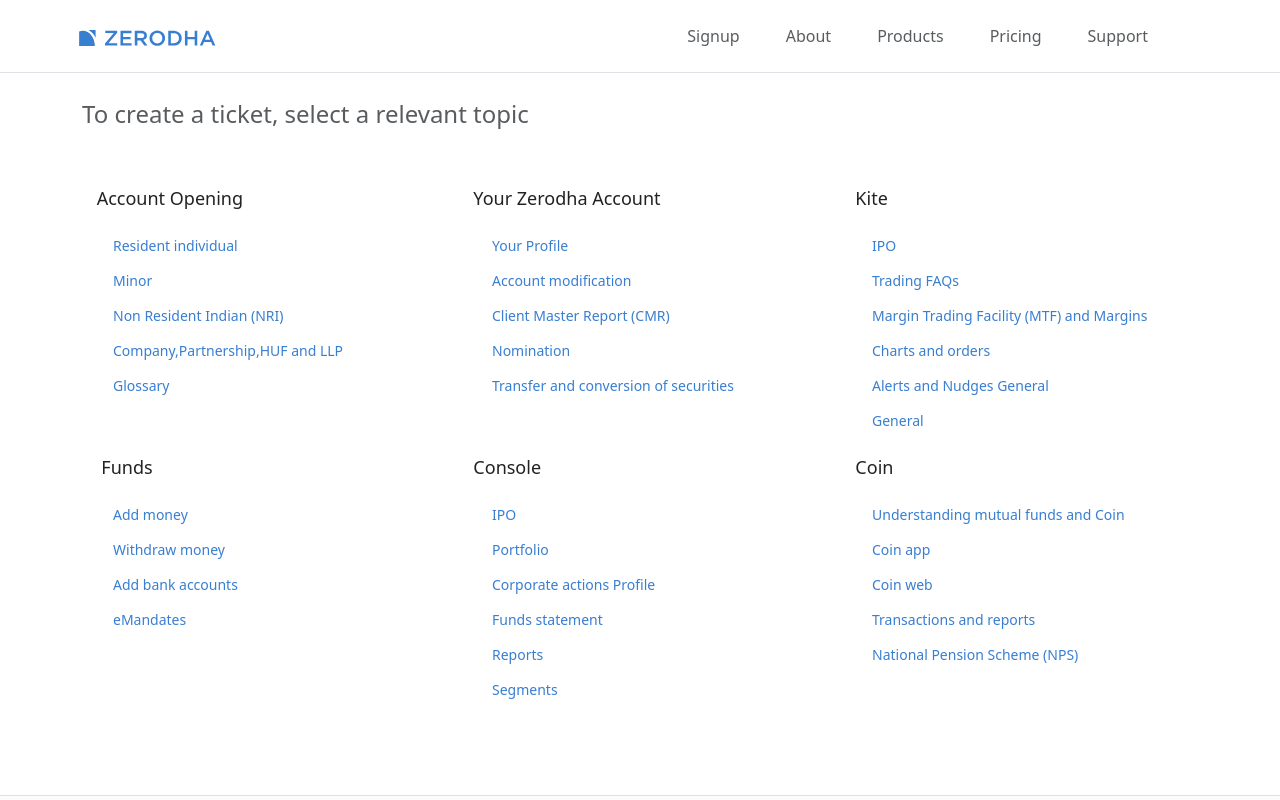
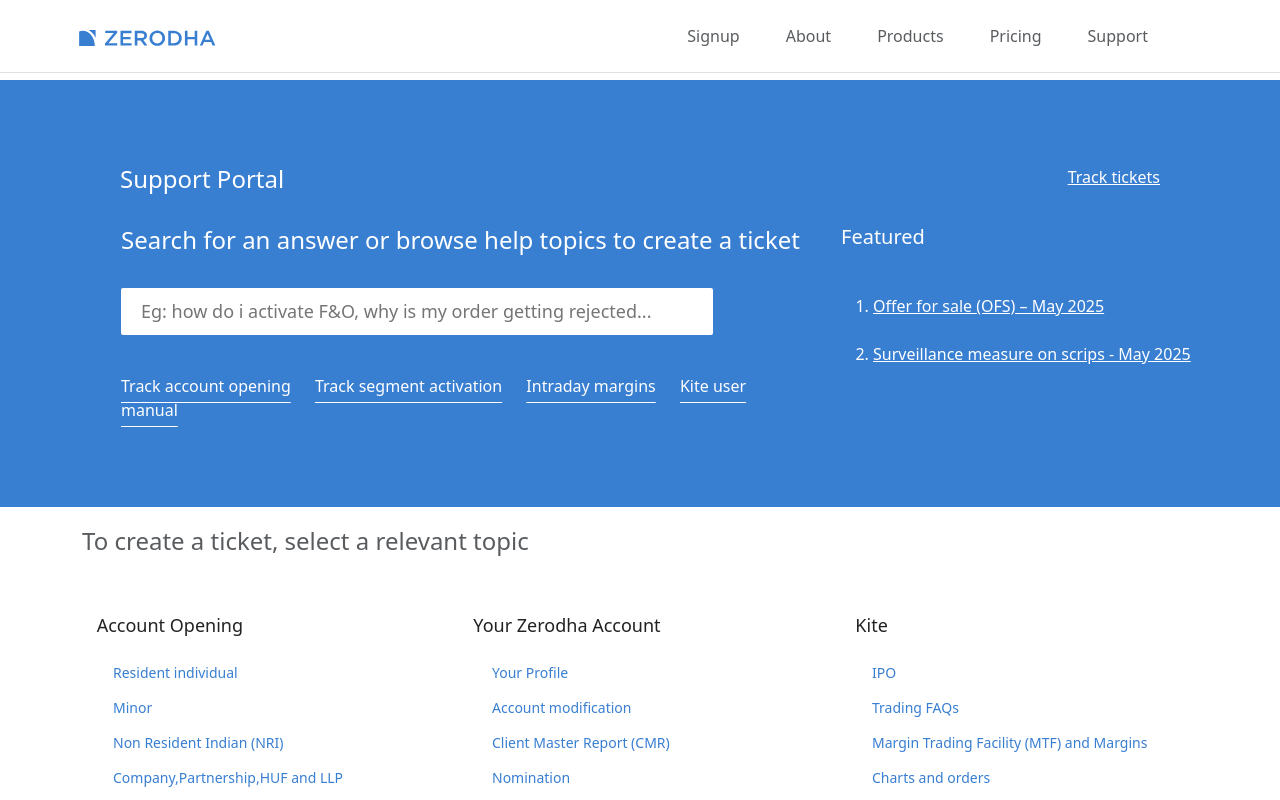
Before and after one commit to Nadim850/TradeNest, a React (Vite) app: page /support in a window 1280 px wide. Shown: the top 800 px of the page. Built offline with nearby package versions, Linux system fonts and the light colour scheme.

Commit message:
finalized hero ui

```diff
--- a/src/LandingPage/support/Hero.jsx
+++ b/src/LandingPage/support/Hero.jsx
@@ -1,7 +1,53 @@
 import React from "react";
 
 function Hero() {
-  return;
+  return (
+    <section className="container-fluid " id="supportHero">
+      <div className="" id="supportWrapper">
+        <h4>Support Portal</h4>
+        <a href="">Track tickets</a>
+      </div>
+      <div className="row d-flex justify-content-between ">
+        <div className="col-8 ps-5">
+          <p className="fs-4">
+            Search for an answer or browse help topics to create a ticket
+          </p>
+          <div className="input">
+            <input placeholder="Eg: how do i activate F&O, why is my order getting rejected..." />
+            <i class="fa fa-search" aria-hidden="true"></i>
+          </div>
+          <br />
+          <span>
+            {" "}
+            <a href="#">Track account opening</a>
+          </span>
+          <span>
+            {" "}
+            <a href="#">Track segment activation</a>
+          </span>
+          <span>
+            {" "}
+            <a href="#">Intraday margins</a>
+          </span>
+          <span>
+            {" "}
+            <a href="#">Kite user manual</a>
+          </span>
+        </div>
+        <div className="col-4">
+          <p className="fs-5">Featured</p>
+          <ol>
+            <li>
+              <a href="">Offer for sale (OFS) – May 2025</a>
+            </li>
+            <li>
+              <a href=""> Surveillance measure on scrips - May 2025</a>
+            </li>
+          </ol>
+        </div>
+      </div>
+    </section>
+  );
 }
 
 export default Hero;
--- a/src/styles/global.css
+++ b/src/styles/global.css
@@ -185,9 +185,48 @@
 #supportHero{
         background-color: #387ed1;
         color: white;
+        padding-top: 90px;
+        padding: 85px;
+}
+#supportHero a{
+  color: white;
 }
 #supportWrapper{
     display: flex;
     justify-content: space-between;
-    margin: 0 150px;
+    margin:0 35px
 }
+#supportHero input{
+  padding:10px 10px 10px 0 ;
+  margin-bottom: 15px;
+  width: 85%;
+  font-size: 20px;
+  border-radius: 2px;
+  border:none;
+}
+#supportHero div div span{
+  margin-right: 20px;
+  margin-bottom: 200px;
+  display: inline;
+}
+#supportHero div div span a{
+  text-underline-offset: 10px;
+}
+#supportHero div div ol li {
+  line-height: 3;
+}
+#supportHero div p{
+  margin-top: 20px;
+  margin-bottom: 30px;
+
+}
+.input i {
+  margin-left: -35px;
+  color: #6c757d;
+  font-size: 20px;
+
+}
+.input input{
+  font-size: 18px !important;
+  padding-left: 20px !important;
+}
```
